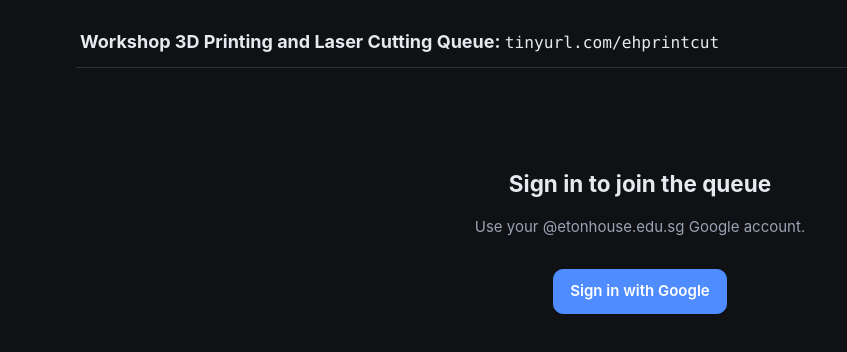
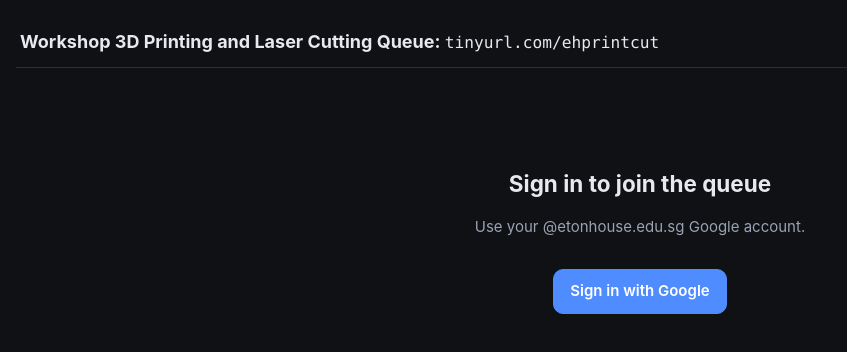
Before and after one commit to skypunch/workshop-3d-laser, a React (Vite) app: page / in a window 1280 px wide. Shown: the top 352 px of the page, without its empty margins (0-847 px from the left). Built offline with nearby package versions, Linux system fonts and the light colour scheme; no server answers.

Commit message:
Widen student view to match admin (1500px); cap upload box so green button keeps its width

```diff
--- a/src/components/JoinForm.jsx
+++ b/src/components/JoinForm.jsx
@@ -72,7 +72,7 @@ export default function JoinForm({ user }) {
   }
 
   return (
-    <section className="card">
+    <section className="card upload-card">
       <div className="form">
         <input
           ref={fileInputRef}
--- a/src/styles.css
+++ b/src/styles.css
@@ -23,9 +23,9 @@ body {
   font: 15px/1.5 -apple-system, BlinkMacSystemFont, "Segoe UI", Roboto, Helvetica, Arial, sans-serif;
 }
 
-.app { max-width: 1160px; margin: 0 auto; padding: 16px; }
-/* Admin dashboard needs more room for two side-by-side tables. */
-.app.admin { max-width: 1500px; }
+.app { max-width: 1500px; margin: 0 auto; padding: 16px; }
+/* Keep the upload box (and its green button) at the original narrower width. */
+.upload-card { max-width: 1128px; }
 
 /* The two queues side by side (stacks on narrow screens).
    minmax(0, 1fr) lets columns shrink so long filenames truncate instead of
```
